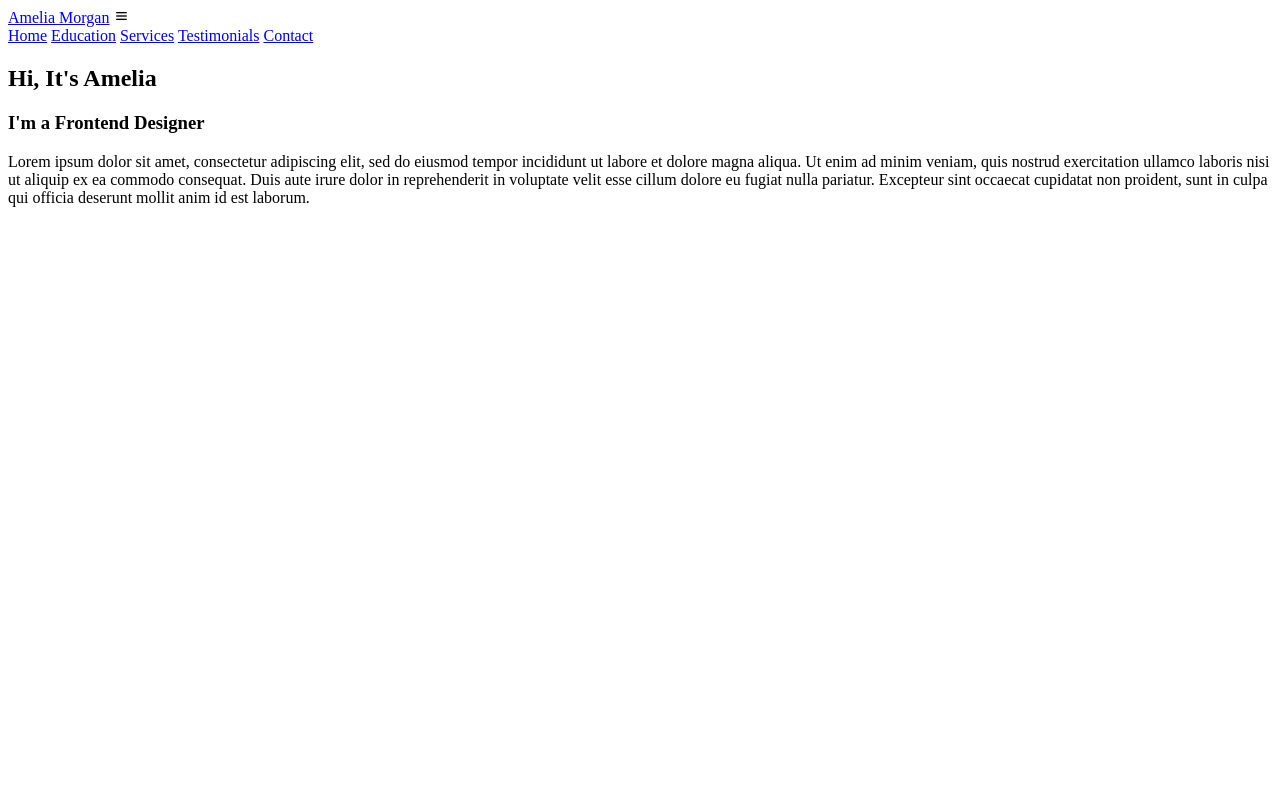
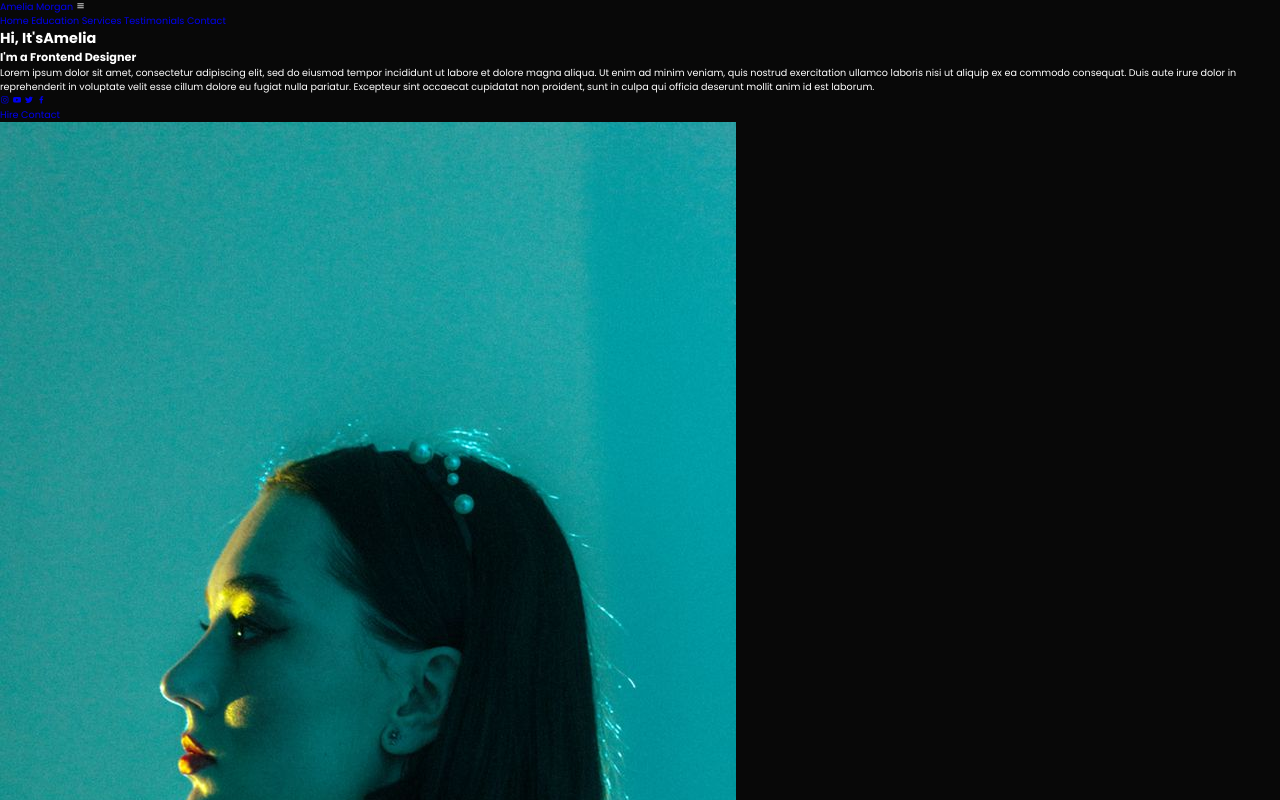
Before and after one commit to se1ind/porfoliowebsite, a plain HTML site: page index.html in a window 1280 px wide. Shown: the top 800 px of the page. Drawn offline with nearby package versions, Linux system fonts and the light colour scheme.

Commit message:
header,reset.css

```diff
--- a/index.html
+++ b/index.html
@@ -24,17 +24,31 @@
         </nav>
     </header>
 <!-- header end-->
+ <!--home start-->
 <section class="home" id="home">
     <div class="home-content">
-        <h1>Hi, It's Amelia</h1>
-        <h3>I'm a Frontend Designer</h3>
+        <h1 class="text-animation">Hi, It's<span>Amelia</span> </h1>
+        <h3 class="text-animation">I'm a <span>Frontend Designer</span></h3>
         <p>Lorem ipsum dolor sit amet, consectetur adipiscing elit, sed do eiusmod tempor incididunt ut labore et dolore magna aliqua. Ut enim ad minim veniam, quis nostrud exercitation ullamco laboris nisi ut aliquip ex ea commodo consequat. Duis aute irure dolor in reprehenderit in voluptate velit esse cillum dolore eu fugiat nulla pariatur. Excepteur sint occaecat cupidatat non proident, sunt in culpa qui officia deserunt mollit anim id est laborum.
-
         </p>
+        <div class="social-icons">
+            <a href="#" target="_blank"><i class='bx bxl-instagram'></i></a>
+            <a href="#" target="_blank"><i class='bx bxl-youtube'></i></a>
+            <a href="#" target="_blank"><i class='bx bxl-twitter'></i></a>
+            <a href="#" target="_blank"><i class='bx bxl-facebook'></i></a>
+        </div>
+        <div class="btn-group">
+         <a href="#" class="btn"> Hire</a>
+         <a href="#" class="btn"> Contact</a>
+        </div>
 
     </div>
+     <div class="home-img">
+        <img src="img/image.jpg" alt="" />
 
+     </div>
 </section>
+<!--home end-->
 
     <script src="script.js"></script>
 </body>
--- a/style.css
+++ b/style.css
@@ -0,0 +1,46 @@
+/*reset css start*/
+@import url('https://fonts.googleapis.com/css2?family=Poppins:ital,wght@0,100;0,200;0,300;0,400;0,500;0,600;0,700;0,800;0,900;1,100;1,200;1,300;1,400;1,500;1,600;1,700;1,800;1,900&display=swap');
+*{
+    margin:0;
+    padding:0;
+    box-sizing:border-box;
+    text-decoration:none;
+    border:none;
+    outline:none;
+    scroll-behavior:smooth;
+    font-family:"Poppins",sans-serif;
+}
+:root{
+    --bg-color:#080808;
+    --second-bg-color:#131313;
+    --text-color:#fff;
+    --main-color:#00ffee;
+}
+html{
+    font-size:60%;
+    overflow-x: hidden; /*sayfam soldan sağa hareket etmesin,yukarıdan aşağı hareket etsin istediğim için x'i kapatıyorum */
+
+}
+body{
+    background-color:var(--bg-color);
+    color:var(--text-color);
+}
+/*reset css end*/
+
+/*header start */
+.header{
+
+}
+
+
+
+
+
+
+
+
+
+
+
+
+/*header end */
```
